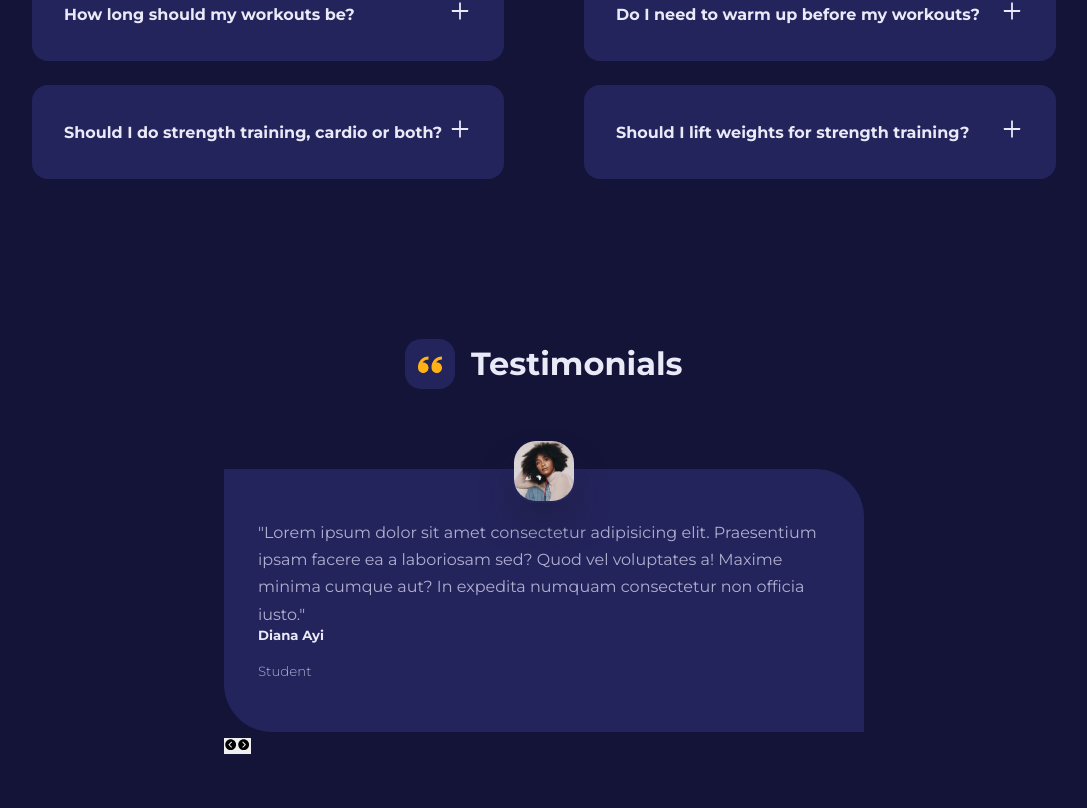
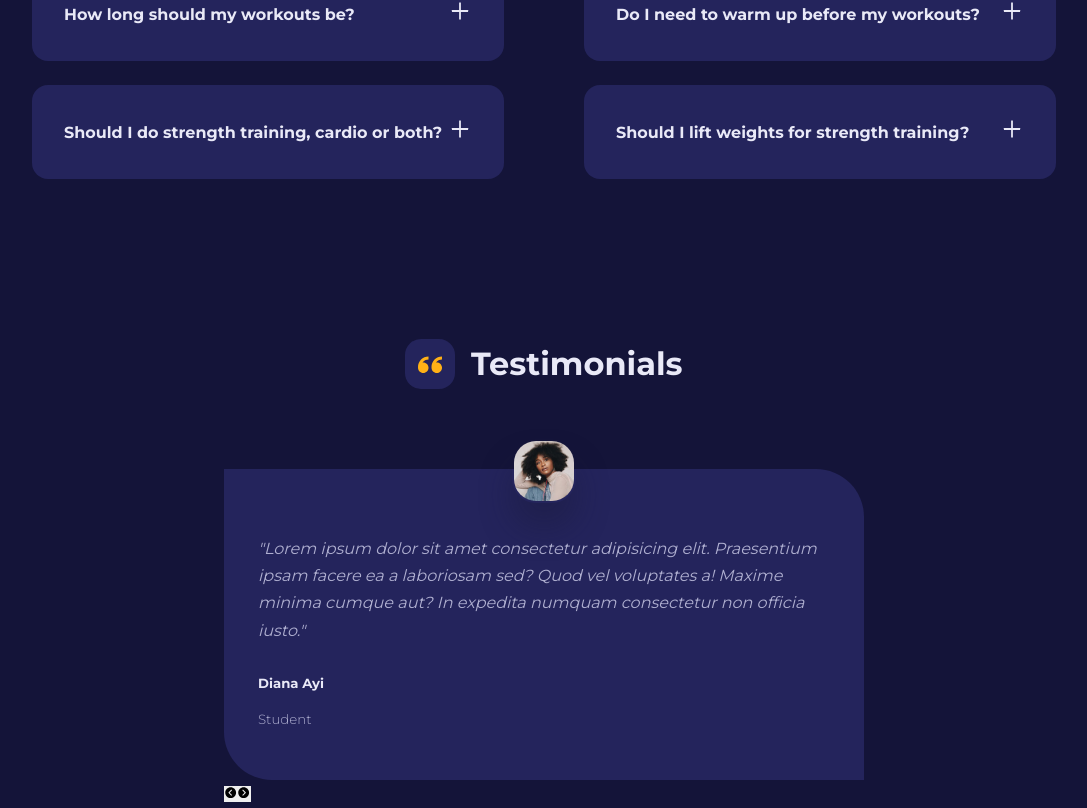
Before and after one commit to erickdc7/react-trainer-website, a React (Create React App) app: page / in a window 1280 px wide. Shown: the part 2626-3434 px from the top of the page, without its empty margins (96-1183 px from the left). Before the commit the page ends 3386 px from the top, so only its background shows below. Built offline with nearby package versions, Linux system fonts and the light colour scheme; the HTML template or start-up script is replaced by a standard one.

Commit message:
testimonial__quote styles changed to home.css

```diff
--- a/src/pages/home/home.css
+++ b/src/pages/home/home.css
@@ -180,3 +180,8 @@
   border-radius: 50%;
   border-color: var(--color-gray-400);
 }
+
+.testimonial__quote {
+  font-style: italic;
+  margin: 1rem 0 2rem;
+}
```
